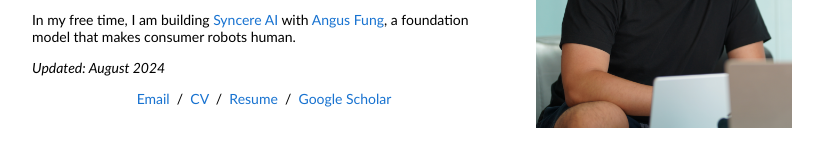
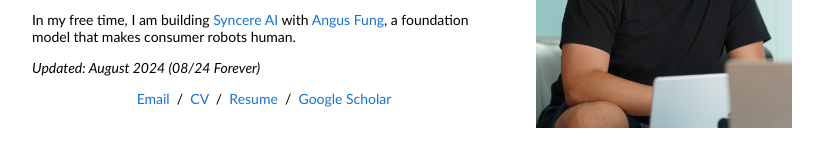
Before and after one commit to aarontan-git/aaronhaotan.github.io, a plain HTML site: page index.html in a window 1280 px wide. Shown: the part 241-390 px from the top of the page, without its empty margins (228-1051 px from the left). Drawn offline with Linux system fonts and the light colour scheme.

Commit message:
for kobe

```diff
--- a/index.html
+++ b/index.html
@@ -44,7 +44,7 @@
               <!-- </p> -->
 
               <p>
-                <em>Updated: August 2024</em>
+                <em>Updated: August 2024 (08/24 Forever)</em>
               </p>
 
               <p style="text-align:center">
```
